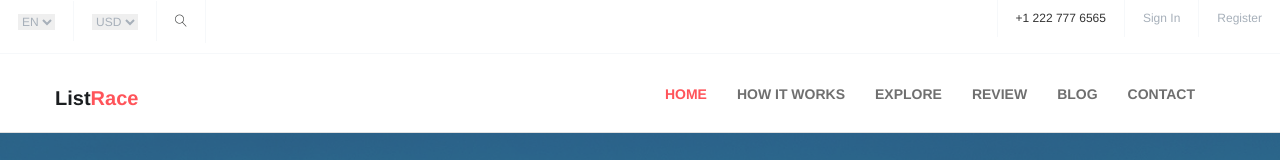
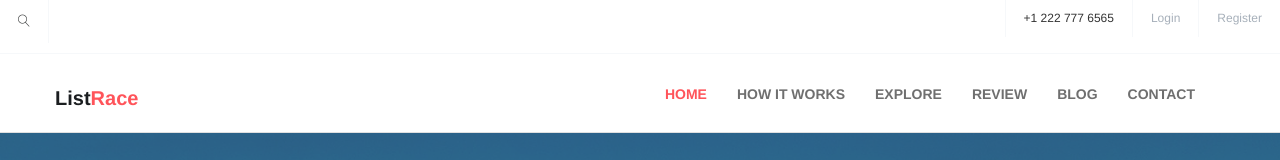
Before and after one commit to lsfckt/list-race-react-project, a React (Vite) app in the folder client/: page / in a window 1280 px wide. Shown: the top 160 px of the page. Built offline with nearby package versions, Linux system fonts and the light colour scheme.

Commit message:
edit header component
delete currency and language options and change login and register buttons text conten and add path to them

```diff
--- a/client/src/components/Header.jsx
+++ b/client/src/components/Header.jsx
@@ -8,20 +8,6 @@ export default function Header() {
                 <li>
                     <div className="header-top-left">
                         <ul>
-                            <li className="select-opt">
-                                <select name="language" id="language">
-                                    <option value="default">EN</option>
-                                    <option value="Bangla">BN</option>
-                                    <option value="Arabic">AB</option>
-                                </select>
-                            </li>
-                            <li className="select-opt">
-                                <select name="currency" id="currency">
-                                    <option value="usd">USD</option>
-                                    <option value="euro">Euro</option>
-                                    <option value="bdt">BDT</option>
-                                </select>
-                            </li>
                             <li className="select-opt">
                                 <Link to="/"><span className="lnr lnr-magnifier"></span></Link>
                             </li>
@@ -35,10 +21,10 @@ export default function Header() {
                                 +1 222 777 6565
                             </li>
                             <li className="header-top-contact">
-                                <Link to="/sign">Sign in</Link>
+                                <Link to="/login">Login</Link>
                             </li>
                             <li className="header-top-contact">
-                                <Link to="/login">Register</Link>
+                                <Link to="/register">Register</Link>
                             </li>
                         </ul>
                     </div>
```
